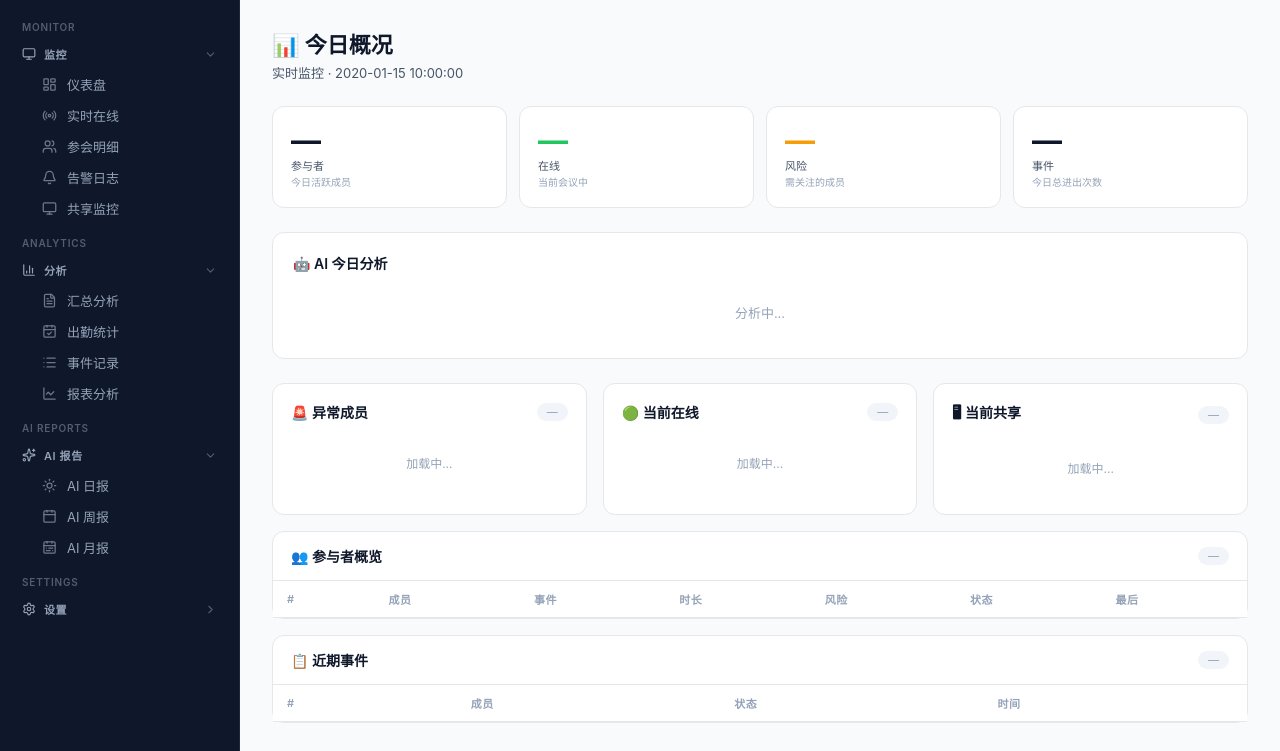
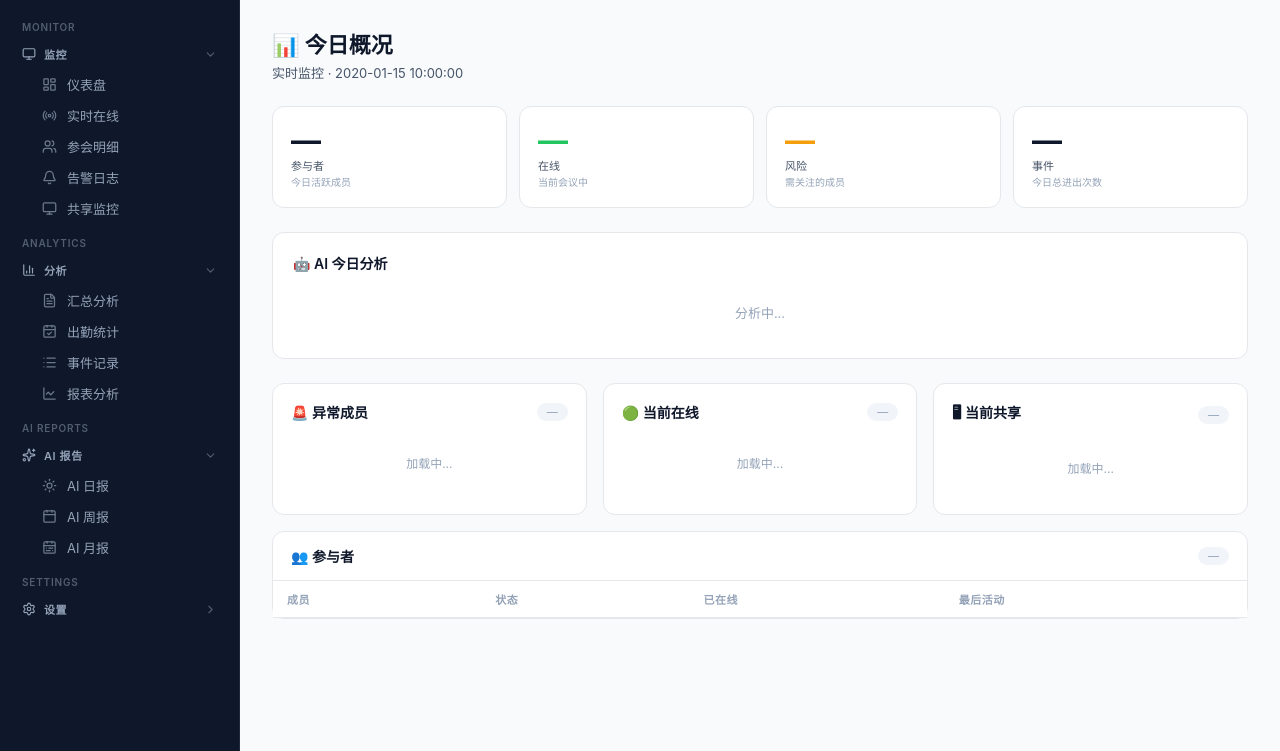
Before and after one commit to wang1682/zoom-attendance-monitor, a Python web app: template templates/dashboard.html in a window 1280 px wide. Shown: the part 49-800 px from the top of the page. Run offline with Jinja, Linux system fonts and the light colour scheme; the template is opened without the code that fills it: most values are stand-ins (such as "Sample title", 1, 10 or a date in 2020); lists and menus that the app fills with data are empty.

Commit message:
v1.7.3: merge participants overview + recent events into single card, sort online first

```diff
--- a/templates/dashboard.html
+++ b/templates/dashboard.html
@@ -83,13 +83,8 @@
 </div>
 
 <div class="card" style="margin-bottom:16px">
-  <div class="sh"><h2>👥 参与者概览</h2><span class="c" id="sc">—</span></div>
-  <table class="dt"><thead><tr><th>#</th><th>成员</th><th>事件</th><th>时长</th><th>风险</th><th>状态</th><th>最后</th></tr></thead><tbody id="sb"></tbody></table>
-</div>
-
-<div class="card">
-  <div class="sh"><h2>📋 近期事件</h2><span class="c" id="ec">—</span></div>
-  <table class="dt"><thead><tr><th>#</th><th>成员</th><th>状态</th><th>时间</th></tr></thead><tbody id="eb"></tbody></table>
+  <div class="sh"><h2>👥 参与者</h2><span class="c" id="sc">—</span></div>
+  <table class="dt"><thead><tr><th>成员</th><th>状态</th><th>已在线</th><th>最后活动</th></tr></thead><tbody id="sb"></tbody></table>
 </div>
 
 <script>
@@ -177,24 +172,23 @@ async function ld(){
           al.innerHTML='<div style="text-align:center;padding:24px;color:var(--tm)">✅ 今日无异常</div>';
         }
 
-        // Participants table (from v2 for historical data)
-        const sd=ad2.participants_summary||[];
-        document.getElementById("sc").textContent=sd.length+"人";
-        const sb=document.getElementById("sb");
-        if(sd.length){
-sb.innerHTML=sd.slice(0,8).map((p,i)=>'<tr><td class="i">'+(i+1)+'</td><td class="nm">'+p.name+'</td><td>'+(p.total_actions||(p.enters+p.leaves))+'</td><td>'+p.duration_display+'</td><td>'+(p.flags?.length?p.flags.map(f=>'<span class="tg tg-d">'+f+'</span>').join(""):'<span style="color:var(--tm)">—</span>')+'</td><td><span style="width:8px;height:8px;border-radius:50%;display:inline-block;background:'+(p.is_online?"var(--sc)":"var(--tm)")+'"></span></td><td class="mono">'+(p.last_active_display||formatMYT(p.last_active)||"—")+'</td></tr>').join("");
+        // Participants — merged view from v3, sorted online first
+        const v3ps = v3data.participants_summary || [];
+        document.getElementById("sc").textContent = v3ps.length + "人";
+        const sb = document.getElementById("sb");
+        if (v3ps.length) {
+          const sorted = [...v3ps].sort(function(a, b) {
+            if (a.is_online && !b.is_online) return -1;
+            if (!a.is_online && b.is_online) return 1;
+            return 0;
+          });
+          sb.innerHTML = sorted.map(function(p) {
+            var dot = p.is_online ? "var(--sc)" : "var(--tm)";
+            var label = p.is_online ? "🟢 在线" : "⚫ 离线";
+            return '<tr><td class="nm">' + p.name + '</td><td>' + label + '</td><td>' + (p.duration_display || "") + '</td><td class="mono">' + (p.last_active_display || formatMYT(p.last_active) || "") + '</td></tr>';
+          }).join("");
         } else {
-          sb.innerHTML='<tr><td colspan="7" style="text-align:center;padding:32px;color:var(--tm)">暂无</td></tr>';
-        }
-
-        // Recent events
-        const ev=sd.filter(p=>p.last_active).sort((a,b)=>(b.last_active||"").localeCompare(a.last_active||"")).slice(0,10);
-        document.getElementById("ec").textContent=(ad2.total_events||0)+"条";
-        const eb=document.getElementById("eb");
-        if(ev.length){
-eb.innerHTML=ev.map((p,i)=>'<tr><td class="i">'+(i+1)+'</td><td class="nm">'+p.name+'</td><td><span style="width:8px;height:8px;border-radius:50%;display:inline-block;background:'+(p.is_online?"var(--sc)":"var(--tm)")+'"></span></td><td class="mono">'+(p.last_active_display||formatMYT(p.last_active)||"—")+'</td></tr>').join("");
-        } else {
-          eb.innerHTML='<tr><td colspan="4" style="text-align:center;padding:32px;color:var(--tm)">暂无</td></tr>';
+          sb.innerHTML = '<tr><td colspan="4" style="text-align:center;padding:32px;color:var(--tm)">暂无数据</td></tr>';
         }
       }
     }catch(e){}
```
